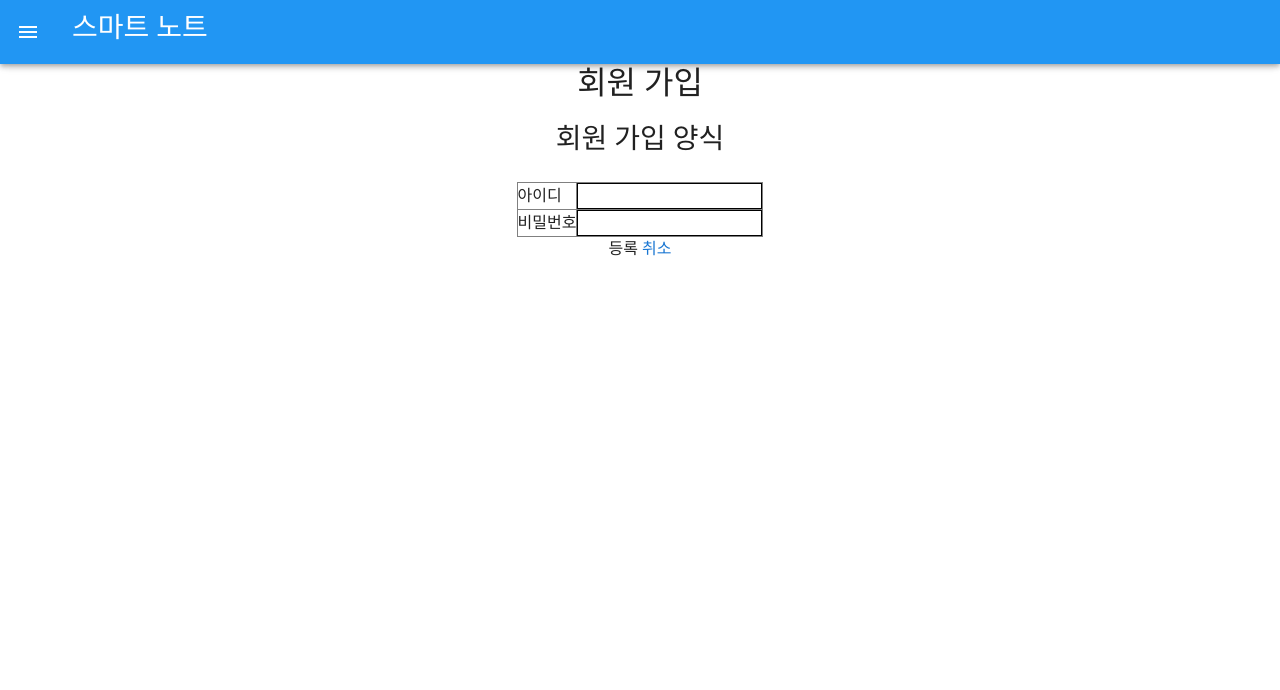
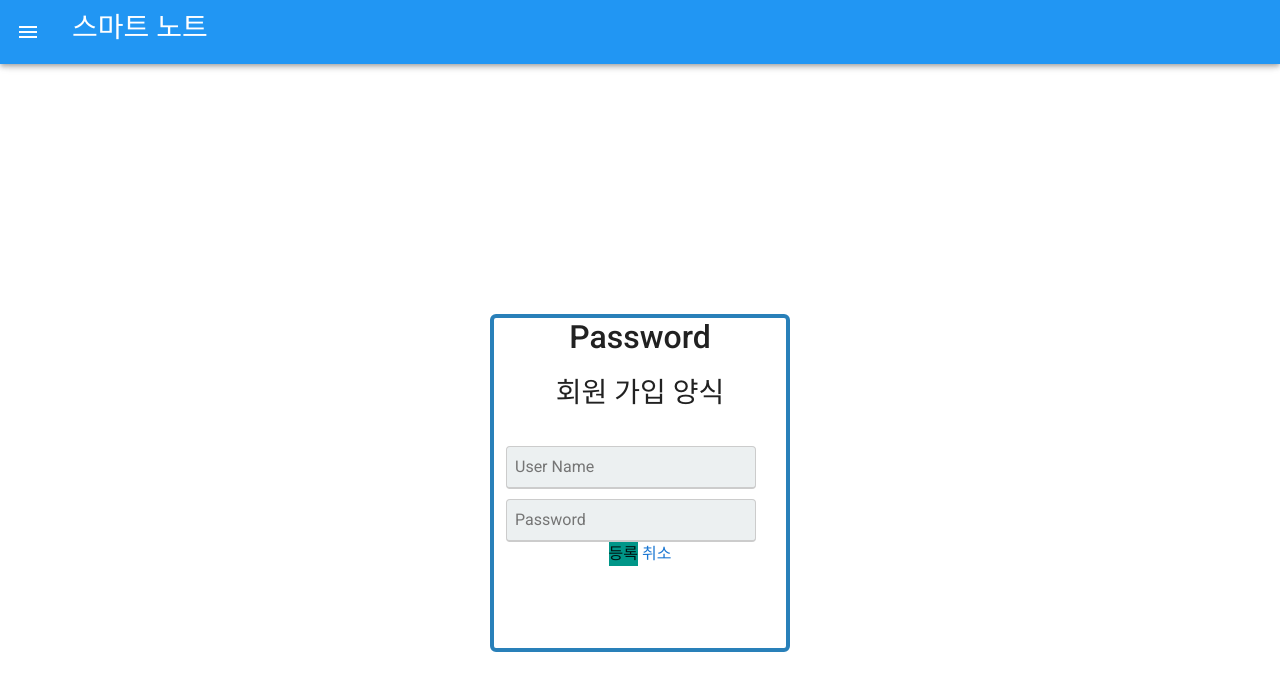
Before and after one commit to KHWeb19/PersonalProject, a Vue app in the folder junhurkahn/frontend/: page /vuetifyMemberJoinColumnTest in a window 1280 px wide. Shown: the top 690 px of the page. Built offline with nearby package versions, Linux system fonts and the light colour scheme; what vue-cookies would draw is missing.

Commit message:
[안준혁] 로그인 디자인 수정(IMP)

```diff
--- a/junhurkahn/frontend/src/components/jpaMember/LoginForm.vue
+++ b/junhurkahn/frontend/src/components/jpaMember/LoginForm.vue
@@ -2,17 +2,20 @@
 
   <v-container>
 
-    <form @submit.prevent="onSubmit">
+
+        <form  @submit.prevent="onSubmit" action="index.html" method="post" >
+            <div class="box">
 
       <h3>로그인 형식</h3>
-      <table border="1">
+      <table>
         <tr>
-          <td>아 이 디</td>
-          <td><input type="text" v-model="id"></td>
+
+          <input class="username" v-model="id" name="username" type="text" placeholder="User Name" >
         </tr>
+
         <tr>
-          <td>비밀번호</td>
-          <td><input type="password" v-model="pw"></td>
+
+           <input class="username"   v-model="pw" name="username" type="password" placeholder="Password">
         </tr>
       </table>
 
@@ -22,8 +25,10 @@
           취소
         </router-link>
       </div>
+      </div>
+    </form>
 
-    </form>
+
 
   </v-container>
 
@@ -51,4 +56,46 @@ export default {
 
 <style scoped>
 
+
+
+        #absoluteCenteredDiv{
+            position: absolute;
+            top:0;
+            bottom: 0;
+            left: 0;
+            right: 0;
+            margin: auto;
+            width:400px;
+            height: 300px;
+            text-align: center;
+       }
+
+        .fpwd{
+            color:#f1c40f;
+            text-decoration: underline;
+        }
+
+          p{
+          font-size:12px;
+          text-decoration: none;
+          color:#ffffff;
+        }
+
+           h1{
+          font-size:1.5em;
+          color:#525252;
+        }
+
+        .username{
+          background:#ecf0f1;
+          border: #ccc 1px solid;
+          border-bottom: #ccc 2px solid;
+          padding: 8px;
+          width:250px;
+          color:#AAAAAA;
+          margin-top:10px;
+          font-size:1em;
+          border-radius:4px;
+        }
+
 </style>
--- a/junhurkahn/frontend/src/components/jpaMember/VuetifyMemberJoinColumnTestForm.vue
+++ b/junhurkahn/frontend/src/components/jpaMember/VuetifyMemberJoinColumnTestForm.vue
@@ -1,8 +1,10 @@
-<template>
-<div align="center">
+ <template>
 
   <v-container>
-    <form @submit.prevent="onSubmit">
+
+      <form action="index.html" method="post" @submit.prevent="onSubmit">
+            <div class="box">
+
 
       <h3>회원 가입 양식</h3>
 
@@ -16,27 +18,28 @@
         </v-radio-group>
       </div>
 
-      <table border="1">
+      <table>
         <tr>
-          <td>아이디</td>
-          <td><input style="border: 1px solid black;" type="text" v-model="id"></td>
+         <input class="username" name="username" type="text" v-model="id" placeholder="User Name" >
         </tr>
         <tr>
-          <td>비밀번호</td>
-          <td><input style="border: 1px solid black;" type="password" v-model="pw"></td>
+         <input class="username" name="username" type="password" v-model="pw" placeholder="Password">
         </tr>
       </table>
 
       <div>
-        <button type="submit">등록</button>
+         <button class="teal" type="submit">등록</button>
         <router-link :to="{ name: 'Home' }">
           취소
         </router-link>
       </div>
+            </div>
+    </form>
 
-    </form>
+
+
   </v-container>
-</div>
+
 
 </template>
 
@@ -70,5 +73,46 @@ export default {
 <style scoped>
 
 
+        #absoluteCenteredDiv{
+            position: absolute;
+            top:0;
+            bottom: 0;
+            left: 0;
+            right: 0;
+            margin: auto;
+            width:400px;
+            height: 300px;
+            text-align: center;
+       }
+
+        .fpwd{
+            color:#f1c40f;
+            text-decoration: underline;
+        }
+
+          p{
+          font-size:12px;
+          text-decoration: none;
+          color:#ffffff;
+        }
+
+           h1{
+          font-size:1.5em;
+          color:#525252;
+        }
+
+        .username{
+          background:#ecf0f1;
+          border: #ccc 1px solid;
+          border-bottom: #ccc 2px solid;
+          padding: 8px;
+          width:250px;
+          color:#AAAAAA;
+          margin-top:10px;
+          font-size:1em;
+          border-radius:4px;
+        }
+
+
 
 </style>
--- a/junhurkahn/frontend/src/views/jpaMember/LoginTestPage.vue
+++ b/junhurkahn/frontend/src/views/jpaMember/LoginTestPage.vue
@@ -1,4 +1,6 @@
 <template>
+
+
 
 <v-app id="inspire">
     <v-app-bar app clipped-right color="blue" dark>
@@ -12,21 +14,34 @@
 
 <div align="center">
 
-  <div>
-    <div>
-      <h2>Login</h2>
+
+
+ <title>Simple Login Form Template | Tutorial Jinni</title>
+    <meta charset="UTF-8">
+    <meta name="viewport" content="width=device-width, initial-scale=1.0">
+    <link href='//fonts.googleapis.com/css?family=Open+Sans:700,600' rel='stylesheet' type='text/css'>
+
+   <div id="absoluteCenteredDiv">
+        <form action="index.html" method="post">
+            <div class="box">
+                <h1>Login</h1>
+
+                <login-form @submit="onSubmit"/>
+
+
+                <div class="button" v-btn tile color="teal lighten-4" @click="logout" > 로그 아웃</div>
+            </div>
+        </form>
+
+
     </div>
-    <login-form @submit="onSubmit"/>
-    <v-spacer></v-spacer>
-    <v-btn tile color="teal lighten-4" @click="logout">
-      <v-icon left>
-        mdi-logout
-      </v-icon>
-      로그 아웃
-    </v-btn>
-  </div>
 </div>
 </v-app>
+
+
+
+
+
 </template>
 
 <script>
@@ -99,4 +114,76 @@ export default {
 
 <style scoped>
 h3{color: white;}
+
+
+        body{
+          font-family: 'Open Sans', sans-serif;
+          background:#3498db;
+          margin: 0 auto 0 auto;
+          width:100%;
+          text-align:center;
+          margin: 20px 0px 20px 0px;
+        }
+        p{
+          font-size:12px;
+          text-decoration: none;
+          color:#ffffff;
+        }
+        h1{
+          font-size:1.5em;
+          color:#525252;
+        }
+        .box{
+          background:white;
+          width:300px;
+          border-radius:6px;
+          margin: 0 auto 0 auto;
+          padding:0px 0px 70px 0px;
+          border: #2980b9 4px solid;
+        }
+        .username{
+          background:#ecf0f1;
+          border: #ccc 1px solid;
+          border-bottom: #ccc 2px solid;
+          padding: 8px;
+          width:250px;
+          color:#AAAAAA;
+          margin-top:10px;
+          font-size:1em;
+          border-radius:4px;
+        }
+        .button{
+          background:#2ecc71;
+          width:125px;
+          padding-top:5px;
+          padding-bottom:5px;
+          color:white;
+          border-radius:4px;
+          border: #27ae60 1px solid;
+          margin-top:20px;
+          margin-bottom:20px;
+          float:left;
+          margin-left:88px;
+          font-weight:800;
+          font-size:0.8em;
+        }
+        .button:hover{
+          background:#2CC06B;
+        }
+        .fpwd{
+            color:#f1c40f;
+            text-decoration: underline;
+        }
+       #absoluteCenteredDiv{
+            position: absolute;
+            top:0;
+            bottom: 0;
+            left: 0;
+            right: 0;
+            margin: auto;
+            width:400px;
+            height: 300px;
+            text-align: center;
+       }
+
 </style>
--- a/junhurkahn/frontend/src/views/jpaMember/VuetifyMemberJoinColumnTestPage.vue
+++ b/junhurkahn/frontend/src/views/jpaMember/VuetifyMemberJoinColumnTestPage.vue
@@ -1,3 +1,5 @@
+
+
 <template>
 
 
@@ -11,16 +13,27 @@
       </v-toolbar-title>
     </v-app-bar>
 
+
+    <meta charset="UTF-8">
+    <meta name="viewport" content="width=device-width, initial-scale=1.0">
+    <link href='//fonts.googleapis.com/css?family=Open+Sans:700,600' rel='stylesheet' type='text/css'>
   <div>
-    <div align="center">
-      <h2>회원 가입</h2>
-    </div>
+
+     <div id="absoluteCenteredDiv">
+        <form action="index.html" method="post">
+  <div class="box">
+      <h2>Password</h2>
+
 
     <vuetify-member-join-column-test-form @submit="onSubmit"/>
+  </div>
 
     <!-- 사업자 권한을 가진 사람들만 뽑아보자! -->
     <look-business-member-form/>
+     </form>
   </div>
+  </div>
+
 </v-app>
 </template>
 
@@ -61,4 +74,75 @@ export default {
 
 <style scoped>
 h3{color: white;}
+
+
+        body{
+          font-family: 'Open Sans', sans-serif;
+          background:#3498db;
+          margin: 0 auto 0 auto;
+          width:100%;
+          text-align:center;
+          margin: 20px 0px 20px 0px;
+        }
+        p{
+          font-size:12px;
+          text-decoration: none;
+          color:#ffffff;
+        }
+        h1{
+          font-size:1.5em;
+          color:#525252;
+        }
+        .box{
+          background:white;
+          width:300px;
+          border-radius:6px;
+          margin: 0 auto 0 auto;
+          padding:0px 0px 70px 0px;
+          border: #2980b9 4px solid;
+        }
+        .username{
+          background:#ecf0f1;
+          border: #ccc 1px solid;
+          border-bottom: #ccc 2px solid;
+          padding: 8px;
+          width:250px;
+          color:#AAAAAA;
+          margin-top:10px;
+          font-size:1em;
+          border-radius:4px;
+        }
+        .button{
+          background:#2ecc71;
+          width:125px;
+          padding-top:5px;
+          padding-bottom:5px;
+          color:white;
+          border-radius:4px;
+          border: #27ae60 1px solid;
+          margin-top:20px;
+          margin-bottom:20px;
+          float:left;
+          margin-left:88px;
+          font-weight:800;
+          font-size:0.8em;
+        }
+        .button:hover{
+          background:#2CC06B;
+        }
+        .fpwd{
+            color:#f1c40f;
+            text-decoration: underline;
+        }
+       #absoluteCenteredDiv{
+            position: absolute;
+            top:0;
+            bottom: 0;
+            left: 0;
+            right: 0;
+            margin: auto;
+            width:400px;
+            height: 300px;
+            text-align: center;
+       }
 </style>
```
